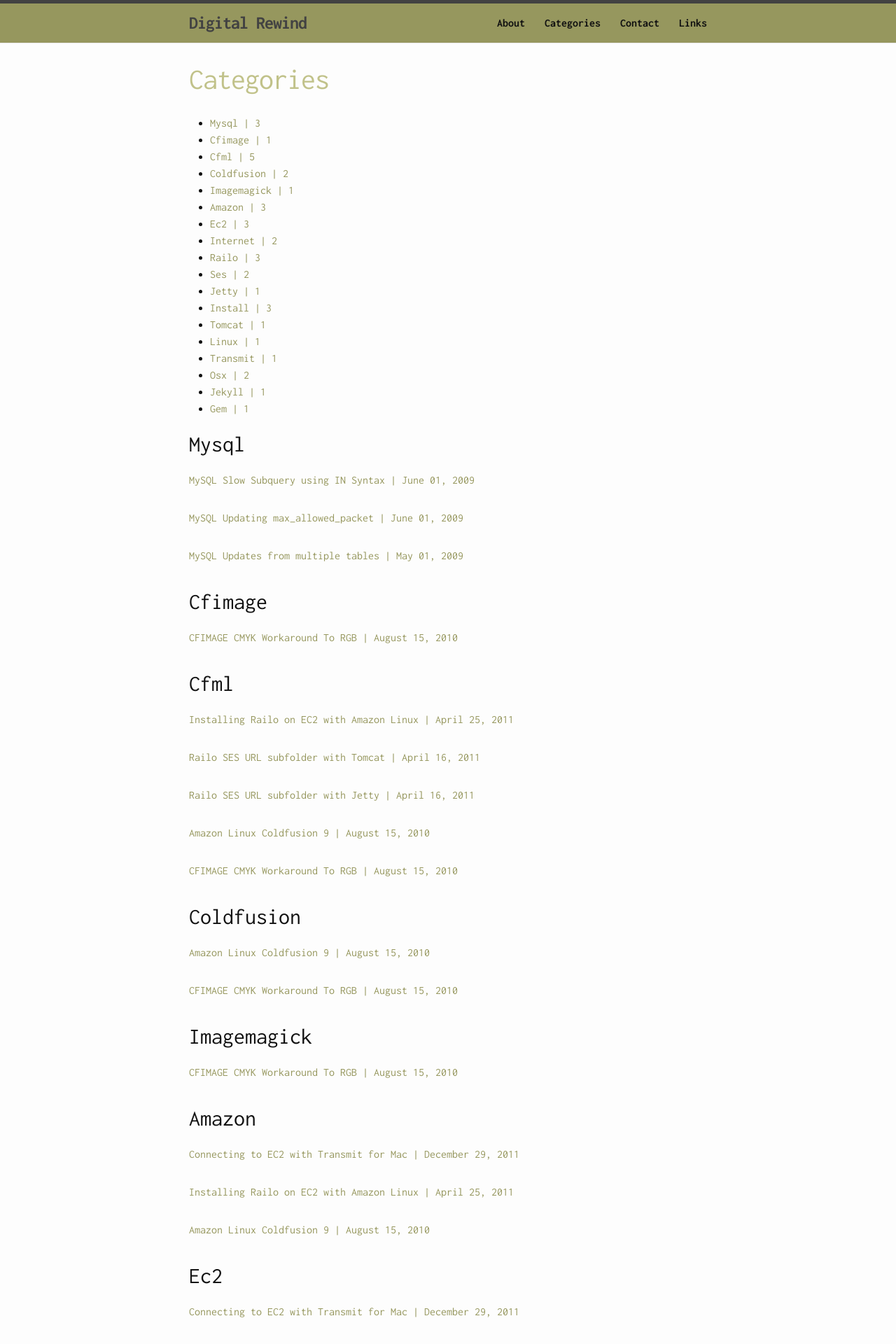
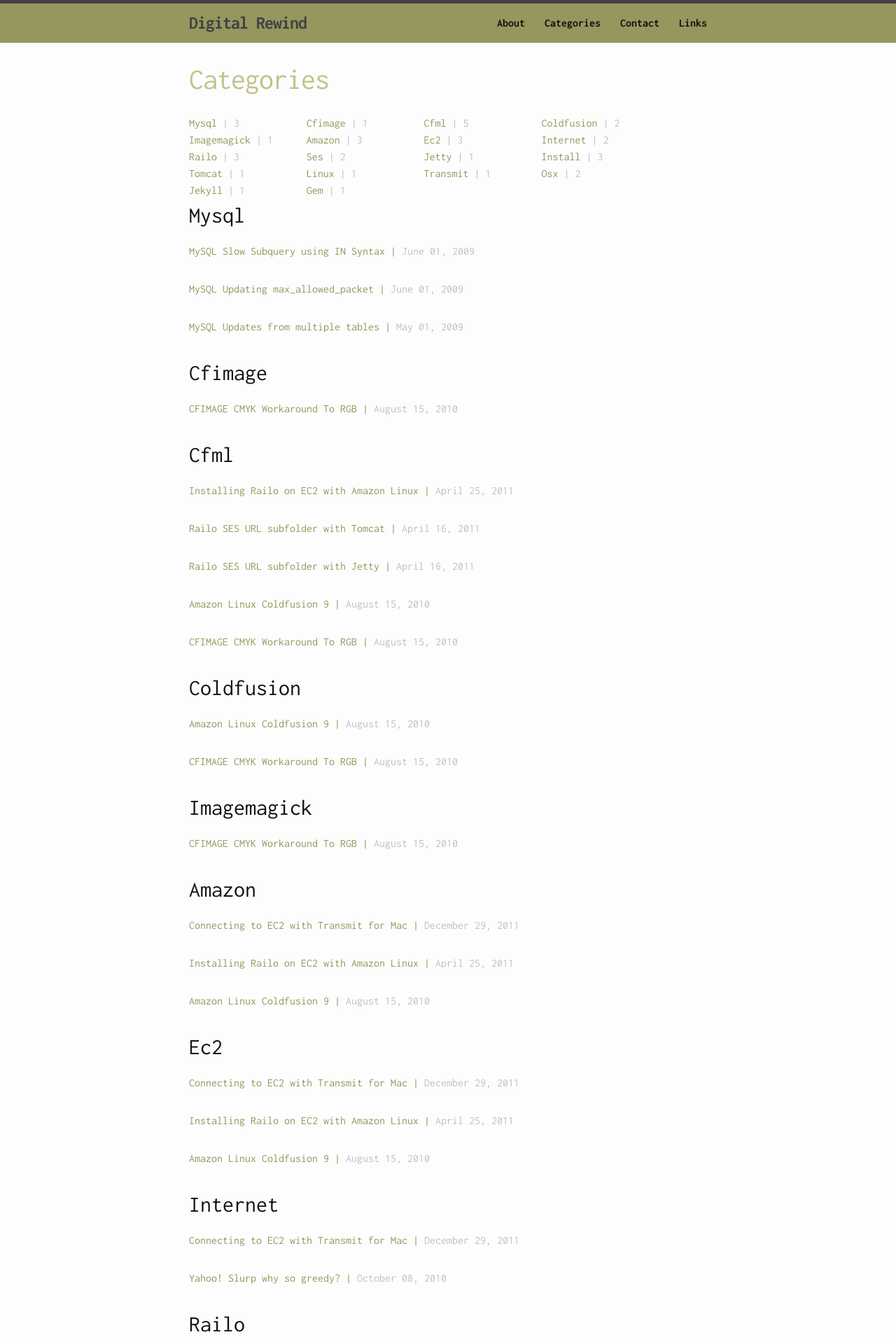
Before and after one commit to hippiex/hippiex.github.io, a Jekyll site: the page built from categories.md, in a window 1280 px wide. Shown: the top 1920 px of the page at 70% size. Built offline with Jekyll 4.4.1, drawn with Linux system fonts in a browser that asks for light colours.

Commit message:
Formating Categories for the Phone

```diff
--- a/categoryies.md
+++ b/categories.md
@@ -17,7 +17,7 @@
   {% endif %}
 {% assign tags_list = nil %}
 </ul>
-
+<div class="clear"></div>
 {% for tag in site.categories %}
   <h2 id="{{ tag[0] }}">{{ tag[0] | capitalize }}</h2>
   <ul class="post-list">
--- a/css/digital-rewind.css
+++ b/css/digital-rewind.css
@@ -2,7 +2,11 @@
 	font-family: 'Inconsolata', 'Helvetica', 'Arial', 'sans-serif' ;
 }
 
-
+div.clear {
+	clear:both;
+	display:block;
+	width:100%;
+}
 
 pre,code {
 	background-color:#e0e1bb;
@@ -27,9 +31,40 @@
 	padding-top:10px;
 }
 
+ul.tag-box {
+	display:block;
+	list-style-type:none;
+	padding:0;
+	margin:0;
+}
+
+ul.tag-box  li {
+    padding: 0px 5px 0px 0px;
+    width:100%;
+    display:block;
+    float:left;
+}
+
+ul.tag-box  li span, .entry-date {
+	color: silver;
+}
+
 a {
 	color:#96975e;
 }
+
 a:visited {
 	color:#96975e;
 }
+
+@media screen and (min-width: 600px) {
+  ul.tag-box  li {
+    width:45%;
+  }
+}
+
+@media screen and (min-width: 800px) {
+    ul.tag-box  li {
+    width:22%;
+  }
+}
```
